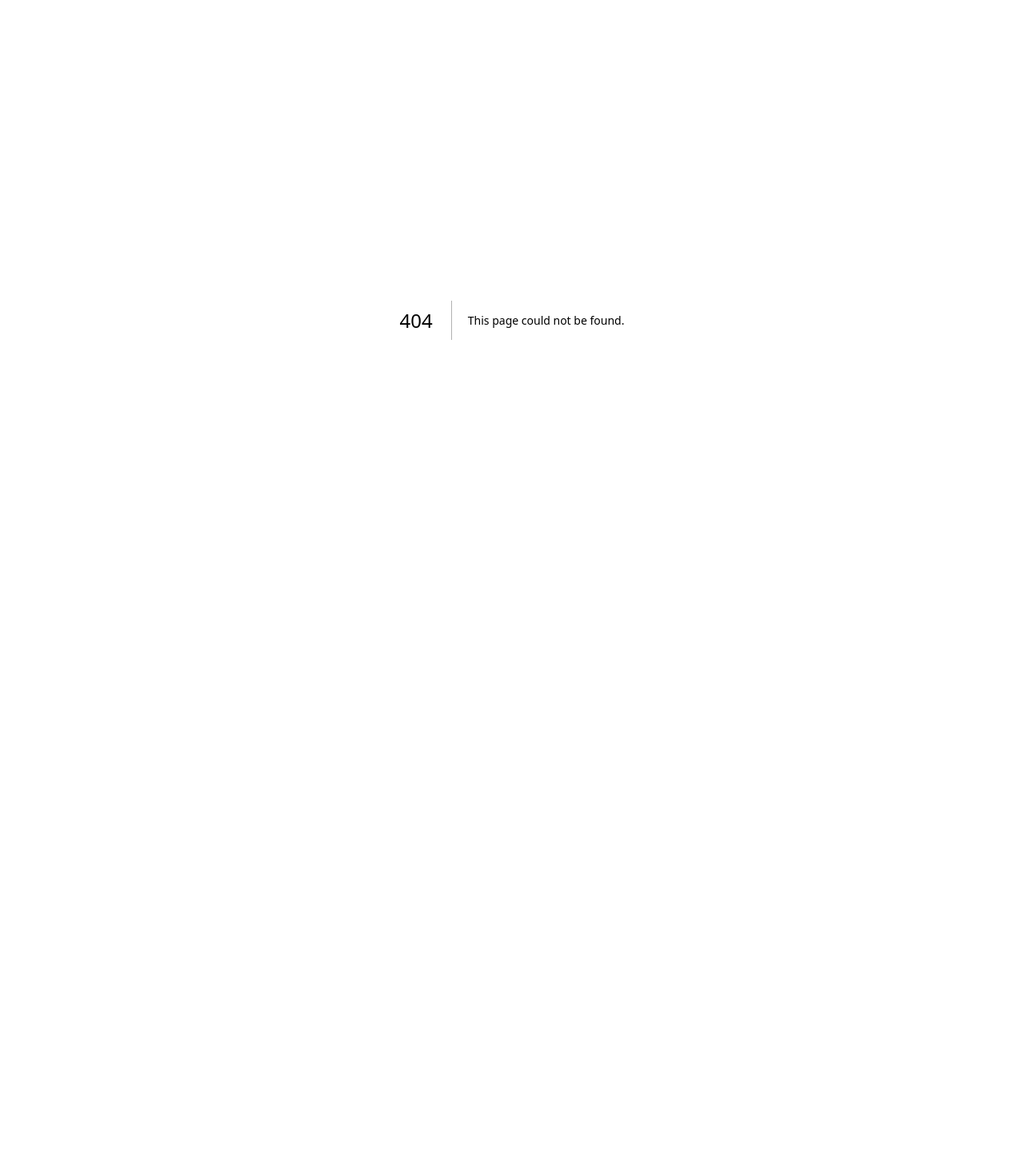
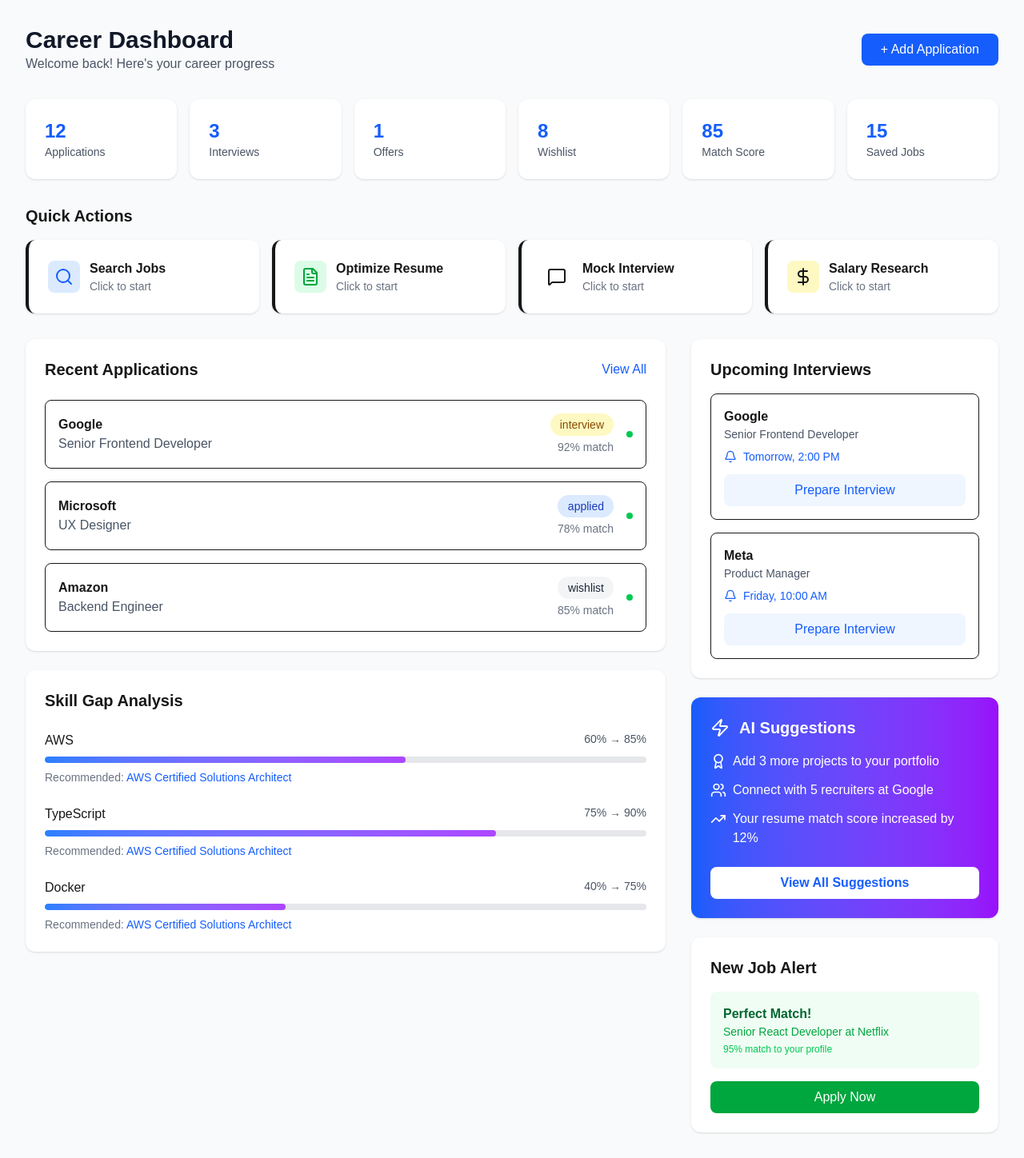
Before and after one commit to thesyed7007-ux/nextjs-boilerplate, a Next.js app: page /dashboard in a window 1280 px wide. Before the commit this address had no page. Shown: the whole page at 80% size. Before the commit the page ends 800 px from the top, so only its background shows below. Built offline with nearby package versions, Linux system fonts and the light colour scheme.

Commit message:
Create page.tsx

```diff
--- /dev/null
+++ b/app/dashboard/page.tsx
@@ -0,0 +1,218 @@
+'use client'
+
+import { useState, useEffect } from 'react'
+import {
+  BarChart3, Briefcase, FileText, MessageSquare, DollarSign,
+  Target, Users, TrendingUp, Bell, Search, Zap, Award
+} from 'lucide-react'
+
+export default function Dashboard() {
+  const [stats, setStats] = useState({
+    applications: 12,
+    interviews: 3,
+    offers: 1,
+    wishlist: 8,
+    matchScore: 85,
+    savedJobs: 15
+  })
+
+  const [recentJobs, setRecentJobs] = useState([
+    { id: 1, company: 'Google', title: 'Senior Frontend Developer', status: 'interview', match: 92 },
+    { id: 2, company: 'Microsoft', title: 'UX Designer', status: 'applied', match: 78 },
+    { id: 3, company: 'Amazon', title: 'Backend Engineer', status: 'wishlist', match: 85 },
+  ])
+
+  const [upcomingInterviews, setUpcomingInterviews] = useState([
+    { id: 1, company: 'Google', date: 'Tomorrow, 2:00 PM', role: 'Senior Frontend Developer' },
+    { id: 2, company: 'Meta', date: 'Friday, 10:00 AM', role: 'Product Manager' },
+  ])
+
+  const [skillGaps, setSkillGaps] = useState([
+    { skill: 'AWS', current: 60, target: 85 },
+    { skill: 'TypeScript', current: 75, target: 90 },
+    { skill: 'Docker', current: 40, target: 75 },
+  ])
+
+  const quickActions = [
+    { icon: Search, label: 'Search Jobs', color: 'blue', link: '/jobs' },
+    { icon: FileText, label: 'Optimize Resume', color: 'green', link: '/resume' },
+    { icon: MessageSquare, label: 'Mock Interview', color: 'purple', link: '/interview' },
+    { icon: DollarSign, label: 'Salary Research', color: 'yellow', link: '/salary' },
+  ]
+
+  return (
+    <div className="min-h-screen bg-gray-50 p-4 md:p-8">
+      {/* Header */}
+      <div className="mb-8">
+        <div className="flex justify-between items-center">
+          <div>
+            <h1 className="text-3xl font-bold text-gray-900">Career Dashboard</h1>
+            <p className="text-gray-600">Welcome back! Here's your career progress</p>
+          </div>
+          <button className="px-6 py-2 bg-blue-600 text-white rounded-lg hover:bg-blue-700">
+            + Add Application
+          </button>
+        </div>
+      </div>
+
+      {/* Stats Grid */}
+      <div className="grid grid-cols-2 md:grid-cols-3 lg:grid-cols-6 gap-4 mb-8">
+        {Object.entries(stats).map(([key, value]) => (
+          <div key={key} className="bg-white p-6 rounded-xl shadow">
+            <div className="text-2xl font-bold text-blue-600">{value}</div>
+            <div className="text-sm text-gray-600 capitalize">
+              {key.replace(/([A-Z])/g, ' $1').trim()}
+            </div>
+          </div>
+        ))}
+      </div>
+
+      {/* Quick Actions */}
+      <div className="mb-8">
+        <h2 className="text-xl font-bold mb-4">Quick Actions</h2>
+        <div className="grid grid-cols-2 md:grid-cols-4 gap-4">
+          {quickActions.map((action, idx) => {
+            const Icon = action.icon
+            return (
+              <a
+                key={idx}
+                href={action.link}
+                className={`bg-white p-6 rounded-xl shadow hover:shadow-md transition border-l-4 border-${action.color}-500`}
+              >
+                <div className="flex items-center gap-3">
+                  <div className={`p-2 bg-${action.color}-100 rounded-lg`}>
+                    <Icon className={`h-6 w-6 text-${action.color}-600`} />
+                  </div>
+                  <div>
+                    <div className="font-semibold">{action.label}</div>
+                    <div className="text-sm text-gray-500">Click to start</div>
+                  </div>
+                </div>
+              </a>
+            )
+          })}
+        </div>
+      </div>
+
+      <div className="grid grid-cols-1 lg:grid-cols-3 gap-8">
+        {/* Recent Applications */}
+        <div className="lg:col-span-2">
+          <div className="bg-white rounded-xl shadow p-6">
+            <div className="flex justify-between items-center mb-6">
+              <h2 className="text-xl font-bold">Recent Applications</h2>
+              <a href="/jobs" className="text-blue-600 hover:text-blue-800">View All</a>
+            </div>
+            <div className="space-y-4">
+              {recentJobs.map((job) => (
+                <div key={job.id} className="flex items-center justify-between p-4 border rounded-lg hover:bg-gray-50">
+                  <div>
+                    <div className="font-semibold">{job.company}</div>
+                    <div className="text-gray-600">{job.title}</div>
+                  </div>
+                  <div className="flex items-center gap-4">
+                    <div className="text-right">
+                      <div className={`px-3 py-1 rounded-full text-sm ${
+                        job.status === 'interview' ? 'bg-yellow-100 text-yellow-800' :
+                        job.status === 'applied' ? 'bg-blue-100 text-blue-800' :
+                        'bg-gray-100 text-gray-800'
+                      }`}>
+                        {job.status}
+                      </div>
+                      <div className="text-sm text-gray-500 mt-1">{job.match}% match</div>
+                    </div>
+                    <div className="w-2 h-2 bg-green-500 rounded-full"></div>
+                  </div>
+                </div>
+              ))}
+            </div>
+          </div>
+
+          {/* Skill Gaps */}
+          <div className="bg-white rounded-xl shadow p-6 mt-6">
+            <h2 className="text-xl font-bold mb-6">Skill Gap Analysis</h2>
+            <div className="space-y-6">
+              {skillGaps.map((skill, idx) => (
+                <div key={idx}>
+                  <div className="flex justify-between mb-2">
+                    <span className="font-medium">{skill.skill}</span>
+                    <span className="text-sm text-gray-600">{skill.current}% → {skill.target}%</span>
+                  </div>
+                  <div className="h-2 bg-gray-200 rounded-full overflow-hidden">
+                    <div
+                      className="h-full bg-gradient-to-r from-blue-500 to-purple-500 rounded-full"
+                      style={{ width: `${skill.current}%` }}
+                    ></div>
+                  </div>
+                  <div className="text-sm text-gray-500 mt-2">
+                    Recommended: <a href="#" className="text-blue-600">AWS Certified Solutions Architect</a>
+                  </div>
+                </div>
+              ))}
+            </div>
+          </div>
+        </div>
+
+        {/* Right Sidebar */}
+        <div className="space-y-6">
+          {/* Upcoming Interviews */}
+          <div className="bg-white rounded-xl shadow p-6">
+            <h2 className="text-xl font-bold mb-4">Upcoming Interviews</h2>
+            <div className="space-y-4">
+              {upcomingInterviews.map((interview) => (
+                <div key={interview.id} className="p-4 border rounded-lg">
+                  <div className="font-semibold">{interview.company}</div>
+                  <div className="text-sm text-gray-600">{interview.role}</div>
+                  <div className="flex items-center gap-2 mt-2 text-sm text-blue-600">
+                    <Bell className="h-4 w-4" />
+                    {interview.date}
+                  </div>
+                  <button className="w-full mt-3 py-2 bg-blue-50 text-blue-600 rounded-lg hover:bg-blue-100">
+                    Prepare Interview
+                  </button>
+                </div>
+              ))}
+            </div>
+          </div>
+
+          {/* AI Suggestions */}
+          <div className="bg-gradient-to-r from-blue-600 to-purple-600 text-white rounded-xl shadow p-6">
+            <div className="flex items-center gap-3 mb-4">
+              <Zap className="h-6 w-6" />
+              <h2 className="text-xl font-bold">AI Suggestions</h2>
+            </div>
+            <ul className="space-y-3">
+              <li className="flex items-start gap-2">
+                <Award className="h-5 w-5 mt-0.5" />
+                <span>Add 3 more projects to your portfolio</span>
+              </li>
+              <li className="flex items-start gap-2">
+                <Users className="h-5 w-5 mt-0.5" />
+                <span>Connect with 5 recruiters at Google</span>
+              </li>
+              <li className="flex items-start gap-2">
+                <TrendingUp className="h-5 w-5 mt-0.5" />
+                <span>Your resume match score increased by 12%</span>
+              </li>
+            </ul>
+            <button className="w-full mt-6 py-2 bg-white text-blue-600 font-semibold rounded-lg hover:bg-gray-100">
+              View All Suggestions
+            </button>
+          </div>
+
+          {/* Job Alert */}
+          <div className="bg-white rounded-xl shadow p-6">
+            <h2 className="text-xl font-bold mb-4">New Job Alert</h2>
+            <div className="p-4 bg-green-50 rounded-lg mb-4">
+              <div className="font-semibold text-green-800">Perfect Match!</div>
+              <div className="text-sm text-green-600">Senior React Developer at Netflix</div>
+              <div className="text-xs text-green-500 mt-1">95% match to your profile</div>
+            </div>
+            <button className="w-full py-2 bg-green-600 text-white rounded-lg hover:bg-green-700">
+              Apply Now
+            </button>
+          </div>
+        </div>
+      </div>
+    </div>
+  )
+     }
```
